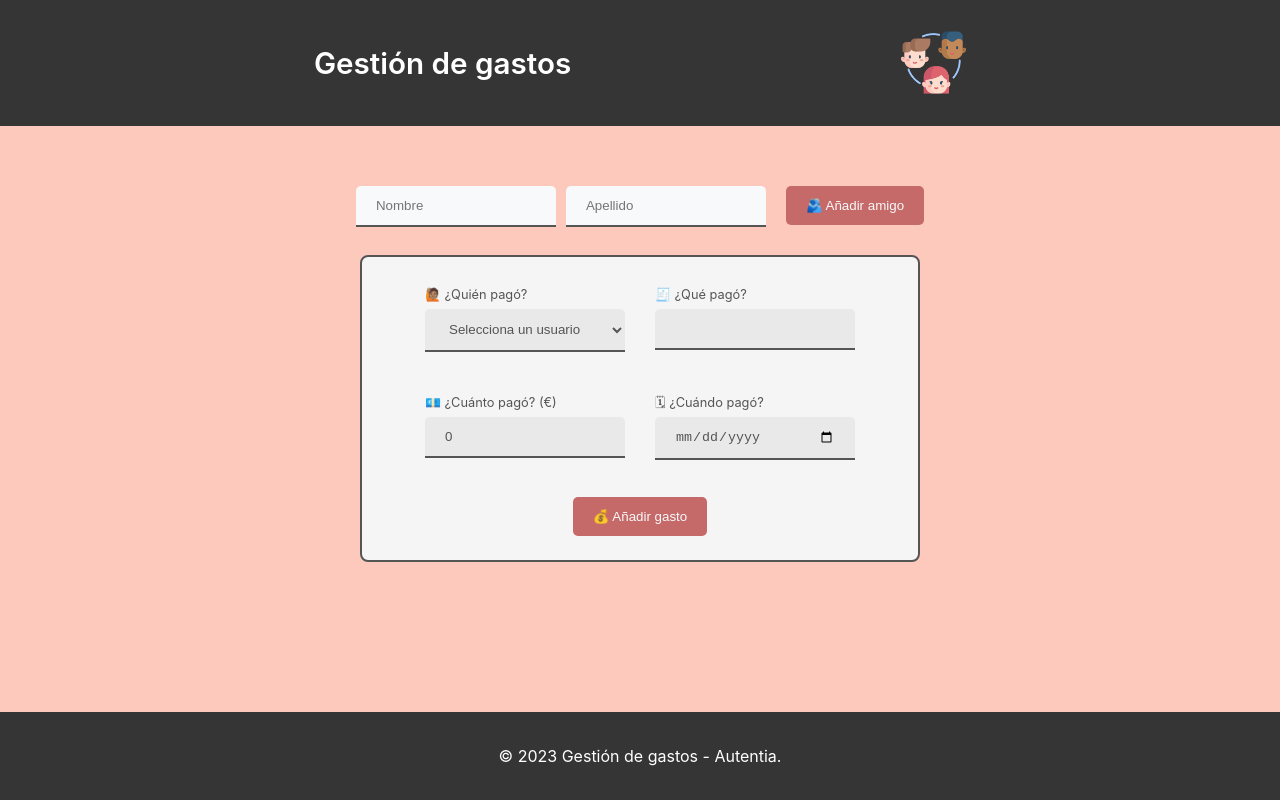
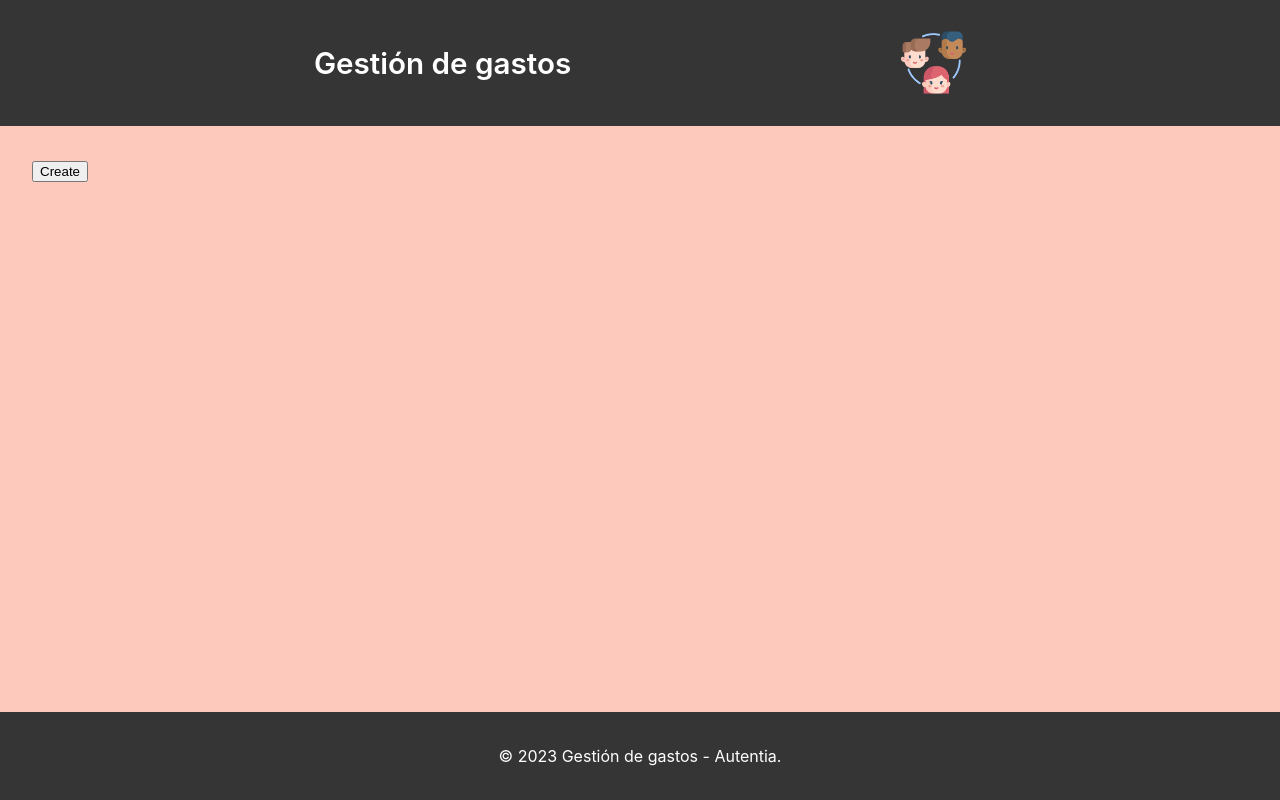
Before and after one commit to acalvom/gastos-compartidos-autentia, a React (Vite) app: page / in a window 1280 px wide. Built offline with nearby package versions, Linux system fonts and the light colour scheme.

Commit message:
feat: add routing system

```diff
--- a/src/main.tsx
+++ b/src/main.tsx
@@ -1,10 +1,10 @@
 import React from 'react'
 import ReactDOM from 'react-dom/client'
+import AppRouter from '@/routes/AppRouter'
 import './index.css'
-import Home from '@/pages/Home/Home.tsx'
 
 ReactDOM.createRoot(document.getElementById('root')!).render(
   <React.StrictMode>
-    <Home />
+    <AppRouter />
   </React.StrictMode>
 )
--- a/src/pages/Home/Home.tsx
+++ b/src/pages/Home/Home.tsx
@@ -1,21 +1,22 @@
+import { Link } from 'react-router-dom'
+import Layout from '@/layout/Layout'
+import { useLocalStorage } from '@/hooks/useLocalStorage'
+import { StoredExpense } from '@/models/Expense'
 import './Home.css'
-import Layout from '@/layout/Layout'
-import { AddUserForm } from '@/components/AddUserForm/AddUserForm'
-import { AddExpenseForm } from '@/components/AddExpenseForm/AddExpenseForm'
-import { useLocalStorage } from '@/hooks/useLocalStorage'
-import { StoredUser } from '@/models/User'
-import { StoredExpense } from '@/models/Expense'
 
 export const Home = () => {
-  const [storedUsers, setStoredUsers] = useLocalStorage<StoredUser[]>('amigos', [])
-  const [storedExpenses, setStoredExpenses] = useLocalStorage<StoredExpense[]>('gastos', [])
+  const [storedExpenses] = useLocalStorage<StoredExpense[]>('gastos', [])
 
   return (
     <Layout>
-      <AddUserForm storedUsers={storedUsers} setStoredUsers={setStoredUsers} />
-      <AddExpenseForm storedUsers={storedUsers} storedExpenses={storedExpenses} setStoredExpenses={setStoredExpenses} />
+      <Link to="/create">
+        <button>Create</button>
+      </Link>
+      <ul>
+        {storedExpenses.map((expese) => (
+          <li key={expese.id}>{expese.description}</li>
+        ))}
+      </ul>
     </Layout>
   )
 }
-
-export default Home
--- /dev/null
+++ b/src/routes/AppRouter.tsx
@@ -0,0 +1,30 @@
+import { BrowserRouter, Route, Routes } from 'react-router-dom'
+import { Home } from '@/pages/Home/Home'
+import { Create } from '@/pages/Create/Create'
+
+const routes = [
+  {
+    key: 'home',
+    path: '/',
+    element: <Home />,
+  },
+  {
+    key: 'create',
+    path: '/create',
+    element: <Create />,
+  }
+]
+
+export const AppRouter = () => {
+  return (
+    <BrowserRouter>
+      <Routes>
+        {routes.map(({ key, path, element }) => (
+          <Route key={key} path={path} element={element} />
+        ))}
+      </Routes>
+    </BrowserRouter>
+  )
+}
+
+export default AppRouter
```
